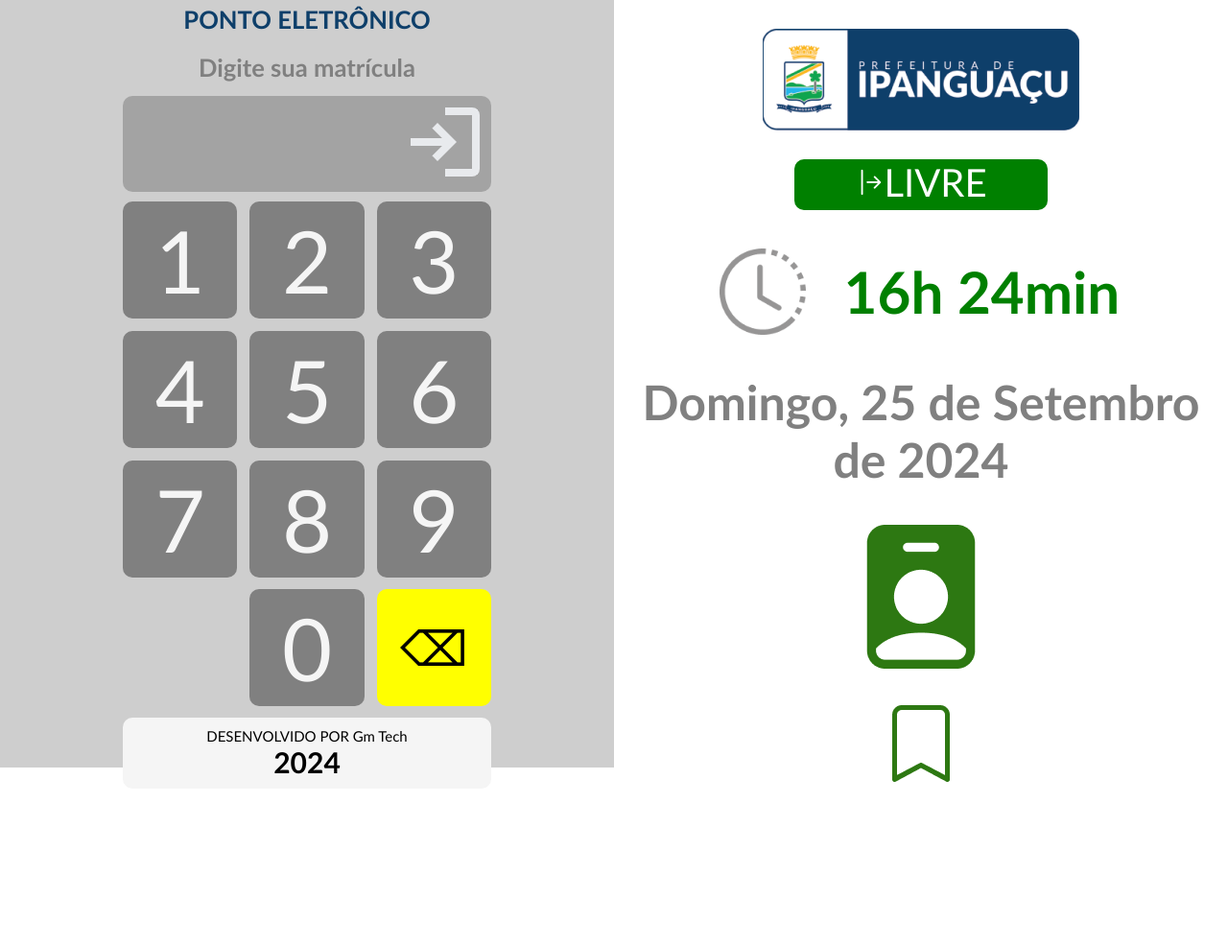
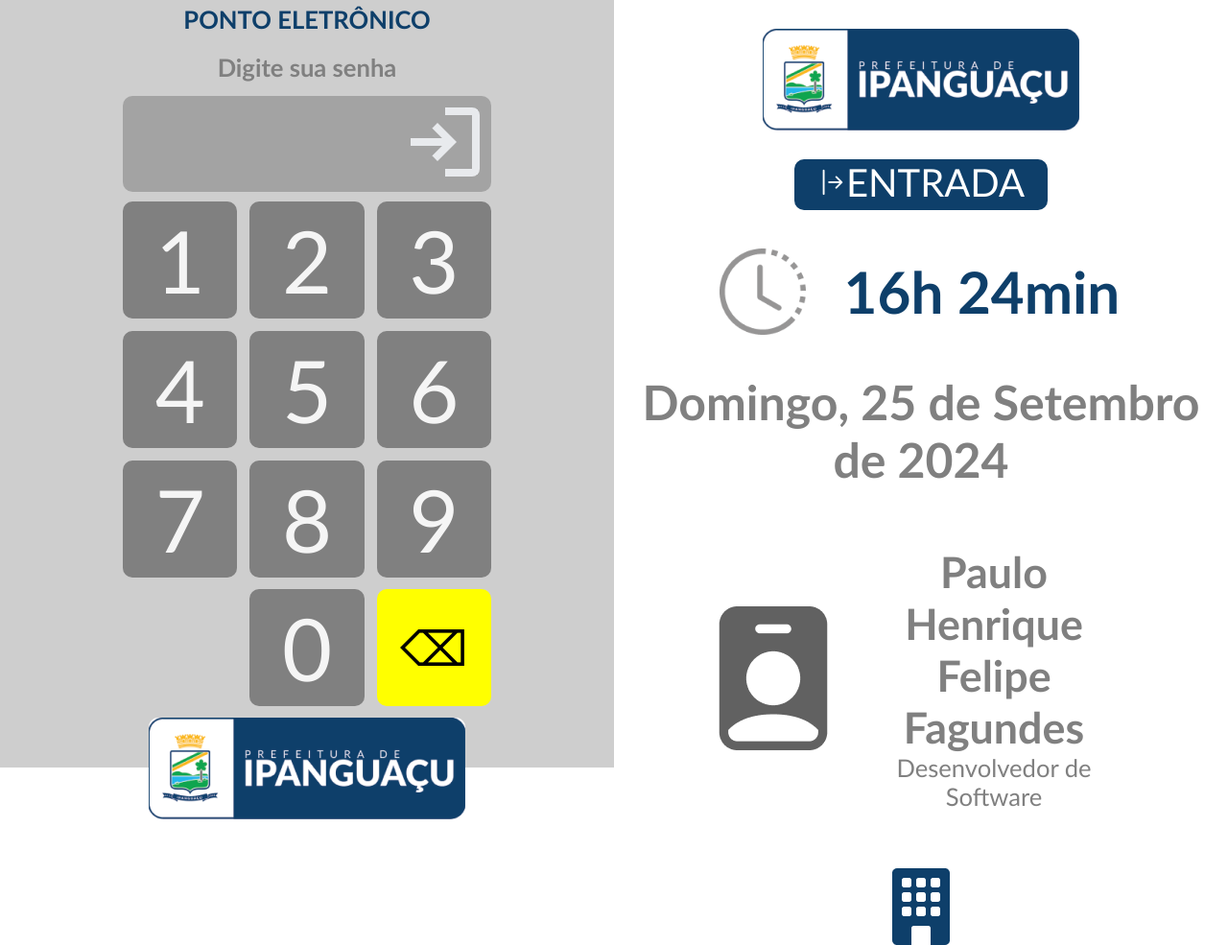
Before and after one commit to gylmonteiro/ponto_eletronico_seme_ipanguacu, a Django app: page / in a window 1280 px wide. Shown: the whole page at 96% size. Before the commit the page ends 815 px from the top, so only its background shows below. Run offline with Django 5.2, Linux system fonts and the light colour scheme.

Commit message:
Adicionando a página Entrada.

```diff
--- a/core/urls.py
+++ b/core/urls.py
@@ -1,10 +1,8 @@
 from django.contrib import admin
 from django.urls import path, include
-from ponto.views import livre
 from ponto.views import entrada
 
 urlpatterns = [
     path('admin/', admin.site.urls),
-    path('', livre),
     path('', entrada),
 ]
--- a/ponto/templates/ponto/livre.html
+++ b/ponto/templates/ponto/entrada.html
@@ -7,15 +7,53 @@
     <link rel="stylesheet" href="{% static "css/style.css" %}">
     <link rel="stylesheet" href="https://fonts.googleapis.com/css2?family=Material+Symbols+Outlined:opsz,wght,FILL,GRAD@24,400,0,0" />
     <title>Controle de Ponto</title>
+    <style>
+        #livre {
+            background-color: #0E3F6A;
+        }
+        #hourParagraph {
+            color: #0E3F6A;
+        }
+        #containerPersonBadge {
+            display: flex;
+            margin: 60px;
+            align-items: center;
+            justify-content: center;
+        }
+        #funcionario {
+            width: 24vw;
+            display: block;
+            color: gray;
+            justify-content: center;
+            text-align: center;
+        }
+        p.usuario {
+            font-size: 3.5vw;
+            font-weight: bold;
+        }
+        p.funcao {
+            font-size: 2vw;
+        }
+        #person_badge {
+            margin: 1px;
+            filter: grayscale(100%);
+        }
+        #footerImg {
+            display: block;
+            margin: auto;
+        }
+        footer {
+            background: none;
+        }
+    </style>
 </head>
 <body>
     <main>
-        <form action="{% static "page/entrada.html" %}" method="post" id="formulario">
-            {% csrf_token %}
+        <form action="page/saida.html" method="post" id="formulario">
             <h1>PONTO ELETRÔNICO</h1>
-            <label for="digiteMatricula"><h2>Digite sua matrícula</h2></label>
+            <label for="digiteMatricula"><h2>Digite sua senha</h2></label>
             <div id="containerMatricula">
-                <input type="number" name="matricula" id="digiteMatricula" autocomplete="off" required>
+                <input type="number" name="senha" id="digiteMatricula" autocomplete="off" required>
                 <button id="login"><img id="logar" src="{% static 'img/login.png' %}"></button>
             </div>
             <div id="numeros">
@@ -33,24 +71,28 @@
                 <input type="button" value="⌫" id="backspace">
             </div>
             <footer>
-                <p>DESENVOLVIDO POR Gm Tech <br> <strong id="anoAtual"><!--RECEBE O ANO ATUAL--></strong></p>
+                 <img src="{% static 'img/logoIpanguacu.png' %}" id="footerImg">
             </footer>
         </form>
         <aside>
             <img src="{% static 'img/logoIpanguacu.png' %}" id="logoIpanguacu">
-            <p id="livre"><img src="{% static 'img/arrow.png' %}">LIVRE</p>
+            <p id="livre"><img src="{% static 'img/arrow.png' %}">ENTRADA</p>
             <div id="todo">
                 <div id="tempo">
                     <img src="{% static 'img/relogio.png' %}" id="relogio">
-                    <p id="hourParagraph" class="timeParagraph"><!--RECEBE AS HORAS NO (XH XXMIN)--></p>
+                    <p id="hourParagraph" class="timeParagraph"> <!--RECEBE AS HORAS NO (XH XXMIN)--></p>
                 </div>
             </div>
-            <p id="containerData" class="timeParagraph"><!--RECEBE A DATA (DIA DA SEMANA, DIA, MÊS, ANO)--></p>
+            <p id="containerData" class="timeParagraph"> <!--RECEBE A DATA (DIA DA SEMANA, DIA, MÊS, ANO)--></p>
             <div id="containerPersonBadge">
                 <img src="{% static 'img/person-badge.png' %}" id="person_badge">
-                <div id="containerBookmark">
-                    <img src="{% static 'img/bookmark.png' %}" id="bookmark">
+                <div id="funcionario">
+                    <p class="usuario">Paulo Henrique Felipe Fagundes</p>
+                    <p class="funcao">Desenvolvedor de Software</p>
                 </div>
+            </div>
+            <div id="containerBookmark">
+                <img src="{% static 'img/predio.png' %}" id="bookmark">
             </div>
         </aside>
     </main>
--- a/ponto/views.py
+++ b/ponto/views.py
@@ -1,7 +1,4 @@
 from django.shortcuts import render
-
-def livre(request):
-    return render(request, "ponto/livre.html")
 
 def entrada(request):
     return render(request, "ponto/entrada.html")
```
